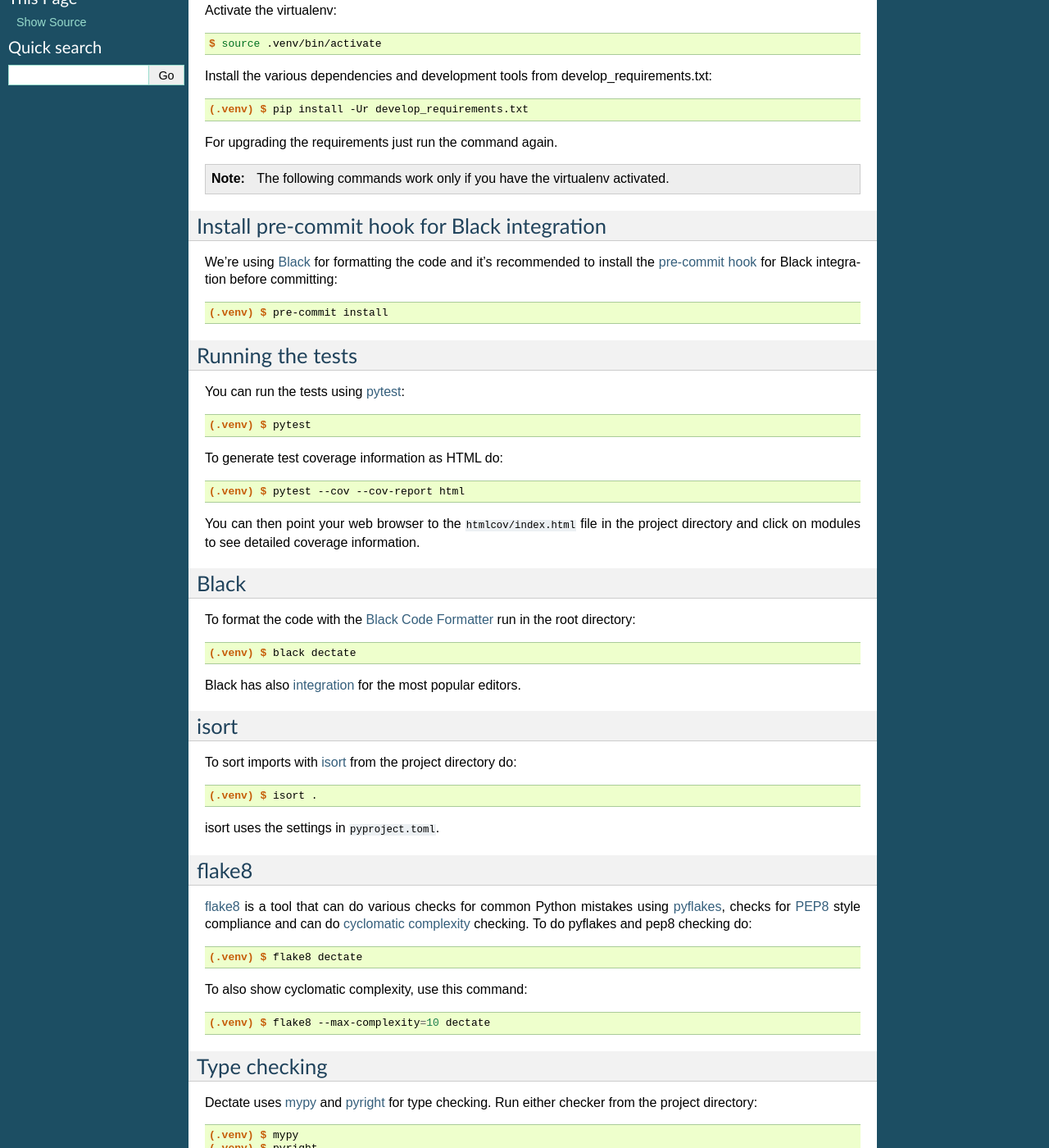
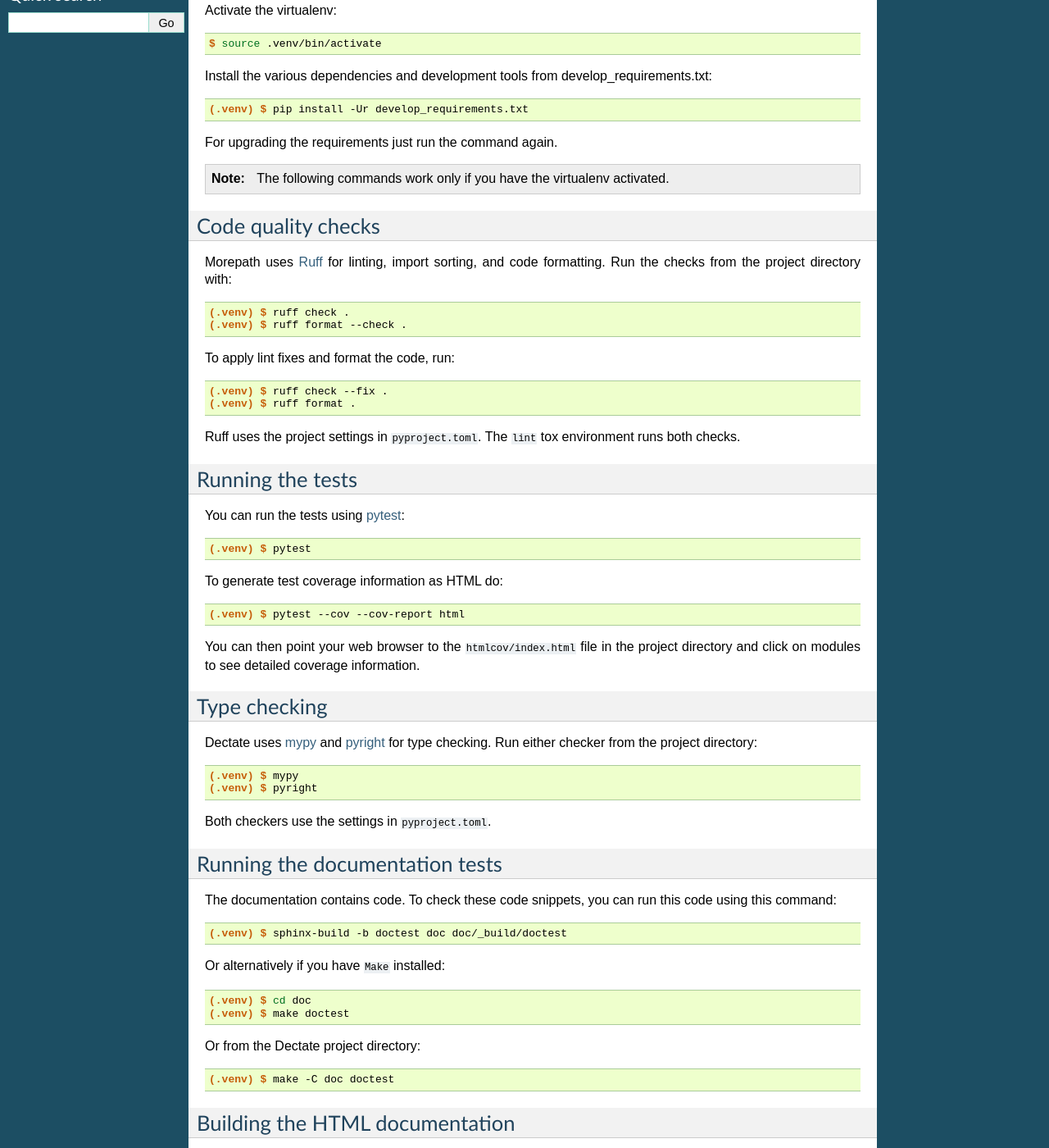
Before and after one commit to morepath/dectate, a Sphinx documentation site: the page built from doc/developing.rst, in a window 1280 px wide and 1400 px high, scrolled down 445 px. Shown: the whole window at 82% size. Built offline with Sphinx 7.4.7, drawn with Linux system fonts in a browser that asks for light colours; some of the changed text lies outside the part shown.

Commit message:
chore: replace flake8, black, isort, pyupgrade and pre-commit with ruff

```diff
--- a/develop_requirements.txt
+++ b/develop_requirements.txt
@@ -1,6 +1,5 @@
 # development
 -e '.[test,coverage,lint,docs,mypy,pyright]'
-pre-commit
 tox >= 4
 
 # releaser
--- a/doc/developing.rst
+++ b/doc/developing.rst
@@ -38,15 +38,24 @@ For upgrading the requirements just run the command again.
 
 .. _github: https://docs.github.com/en/authentication/connecting-to-github-with-ssh
 
-Install pre-commit hook for Black integration
----------------------------------------------
+Code quality checks
+-------------------
 
-We're using Black_ for formatting the code and it's recommended to
-install the `pre-commit hook`_ for Black integration before committing::
+Morepath uses Ruff_ for linting, import sorting, and code formatting. Run
+the checks from the project directory with::
 
-  (.venv) $ pre-commit install
+  (.venv) $ ruff check .
+  (.venv) $ ruff format --check .
 
-.. _`pre-commit hook`: https://black.readthedocs.io/en/stable/integrations/source_version_control.html
+To apply lint fixes and format the code, run::
+
+  (.venv) $ ruff check --fix .
+  (.venv) $ ruff format .
+
+Ruff uses the project settings in ``pyproject.toml``. The ``lint`` tox
+environment runs both checks.
+
+.. _Ruff: https://docs.astral.sh/ruff/
 
 Running the tests
 -----------------
@@ -64,48 +73,6 @@ in the project directory and click on modules to see detailed coverage
 information.
 
 .. _`pytest`: https://pytest.org
-
-Black
------
-
-To format the code with the `Black Code Formatter`_ run in the root directory::
-
-  (.venv) $ black dectate
-
-Black has also integration_ for the most popular editors.
-
-.. _`Black Code Formatter`: https://black.readthedocs.io
-.. _integration: https://black.readthedocs.io/en/stable/editor_integration.html
-
-isort
------
-
-To sort imports with isort_ from the project directory do::
-
-  (.venv) $ isort .
-
-isort uses the settings in ``pyproject.toml``.
-
-.. _isort: https://pycqa.github.io/isort/
-
-flake8
-------
-
-flake8_ is a tool that can do various checks for common Python
-mistakes using pyflakes_, checks for PEP8_ style compliance and
-can do `cyclomatic complexity`_ checking. To do pyflakes and pep8
-checking do::
-
-  (.venv) $ flake8 dectate
-
-To also show cyclomatic complexity, use this command::
-
-  (.venv) $ flake8 --max-complexity=10 dectate
-
-.. _flake8: https://pypi.org/project/flake8
-.. _pyflakes: https://pypi.org/project/pyflakes
-.. _pep8: https://peps.python.org/pep-0008
-.. _`cyclomatic complexity`: https://en.wikipedia.org/wiki/Cyclomatic_complexity
 
 Type checking
 -------------
```
Also changed, not shown: pyproject.toml (+15 -43 lines), .pre-commit-config.yaml (deleted).
